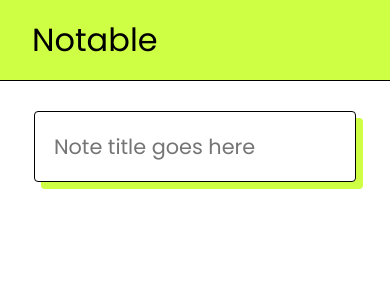
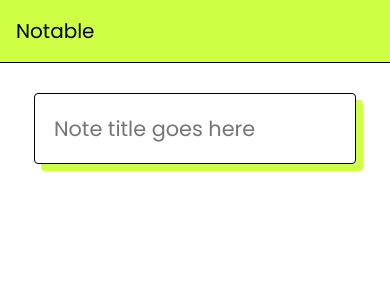
Before and after one commit to mmarcelino/NotableApp, a React (Create React App) app: page / in a window 390 px wide. Shown: the top 300 px of the page. Built offline with nearby package versions, Linux system fonts and the light colour scheme.

Commit message:
fixed max width

```diff
--- a/public/styles.css
+++ b/public/styles.css
@@ -139,6 +139,14 @@
 }
 
 @media screen and (max-width: 768px) {
+  header {
+    padding: 16px;
+  }
+
+  header h1 {
+    font-size: 20px;
+  }
+
   form.create-note {
     width: 90%;
   }
```
